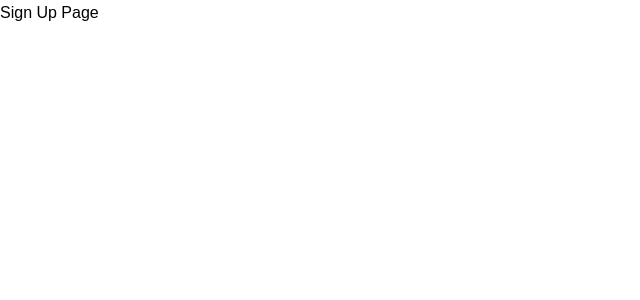
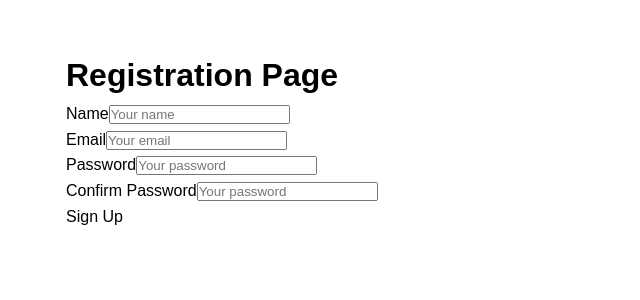
Before and after one commit to Anthony-Ngonde/Teeflex-Website, a React (Vite) app: page /signup in a window 1280 px wide. Shown: the top 300 px of the page, without its empty margins (0-640 px from the left). Built offline with nearby package versions, Linux system fonts and the light colour scheme.

Commit message:
Addin a sign up form

```diff
--- a/package.json
+++ b/package.json
@@ -13,9 +13,11 @@
     "@clerk/clerk-react": "^5.12.0",
     "@fortawesome/fontawesome-free": "^6.6.0",
     "autoprefixer": "^10.4.20",
+    "bootstrap": "^5.3.3",
     "emailjs-com": "^3.2.0",
     "postcss": "^8.4.47",
     "react": "^18.3.1",
+    "react-bootstrap": "^2.10.5",
     "react-dom": "^18.3.1",
     "react-router-dom": "^6.27.0",
     "tailwindcss": "^3.4.14"
--- a/src/App.jsx
+++ b/src/App.jsx
@@ -1,5 +1,4 @@
 import './index.css';
-import { Route, Routes } from 'react-router-dom';
 import Navbar from './components/Navbar/Navbar';
 import Home from './components/Home/Home';
 import Program from './components/Program/Program';
@@ -14,10 +13,6 @@ function App() {
     <div className='App'>
       <Navbar />
       <main>
-        <Routes>
-          {/* <Route path="/signup" element={<SignUp />} /> Sign Up Route */}
-        </Routes>
-        {/* Render other components without routing */}
         <Home />
         <Program />
         <Membership />
@@ -25,6 +20,7 @@ function App() {
         <Trainers />
         <Contact />
       </main>
+
       <Footer />
     </div>
   );
--- /dev/null
+++ b/src/components/SignUp/SignUp.css
@@ -0,0 +1,4 @@
+.container{
+    margin-top: 50px;
+    margin-left: 50px;
+}
--- /dev/null
+++ b/src/components/SignUp/SignUp.jsx
@@ -0,0 +1,59 @@
+import React, { useState } from 'react'
+import {Form, Button, FormControl, FormGroup, FormLabel} from 'react-bootstrap'
+import './SignUp.css'
+
+const SignUp = () => {
+    const [name, setName] = useState('')
+    const [email, setEmail] = useState('')
+    const [password, setPassword] = useState('')
+    const [confirmPassword, setConfirmPassword] = useState('')
+
+
+
+  return (
+    <div className='container'>
+        <div className='form'>
+            <h1>Registration Page</h1>
+            <form>
+                <FormGroup>
+                    <FormLabel>Name</FormLabel>
+                    <FormControl type='text' placeholder='Your name'
+                    value={name}
+                    name="name"
+                    />
+                </FormGroup>
+
+                <FormGroup>
+                    <FormLabel>Email</FormLabel>
+                    <FormControl type='text' placeholder='Your email'
+                    value={email}
+                    name="email"
+                    />
+                </FormGroup>
+
+                <FormGroup>
+                    <FormLabel>Password</FormLabel>
+                    <FormControl type='password' placeholder='Your password'
+                    value={password}
+                    name="password"
+                    />
+                </FormGroup>
+
+                <FormGroup>
+                    <FormLabel>Confirm Password</FormLabel>
+                    <FormControl type='password' placeholder='Your password'
+                    value={confirmPassword}
+                    name="confirmPassword"
+                    />
+                </FormGroup>
+
+                <FormGroup>
+                    <Button as='submit' variant='primary'>Sign Up</Button>
+                </FormGroup>
+            </form>
+        </div>
+    </div>
+  )
+}
+
+export default SignUp
--- a/src/main.jsx
+++ b/src/main.jsx
@@ -2,6 +2,7 @@ import React from 'react';
 import ReactDOM from 'react-dom/client';
 import { createBrowserRouter, RouterProvider } from "react-router-dom";
 import App from './App';
+import SignUp from './components/SignUp/SignUp';
 
 const router = createBrowserRouter([
   {
@@ -10,7 +11,7 @@ const router = createBrowserRouter([
   },
   {
     path: "/signup",
-    element: <div>Sign Up Page</div>,
+    element: <SignUp />,
   },
 ]);
 
```
Also changed, not shown: src/pages/SignUp.jsx (deleted, +0 -10 lines), src/pages/SignUp.css (deleted), 1 other file (tests, documents, lock files or other folders).
